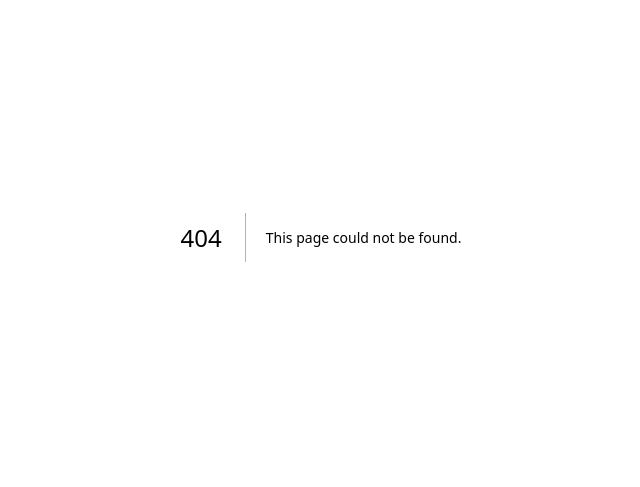
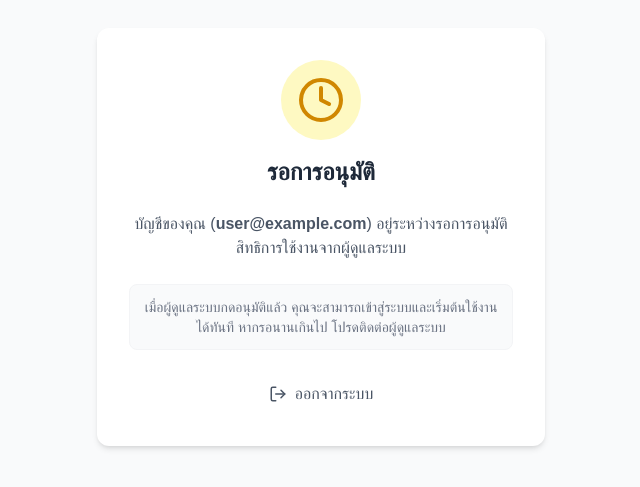
Before and after one commit to AOFYO/AI-Thai-Writing-Grading-System, a Next.js app: page /pending-approval in a window 1280 px wide. Before the commit this address had no page. Shown: the part 163-650 px from the top of the page, without its empty margins (319-959 px from the left). Built offline with nearby package versions, Linux system fonts and the light colour scheme; no server answers; the database is empty; sample sign-in values are in the browser's storage.

Commit message:
feat: Add user RBAC setup, Pending Approval page, and Admin logic in Login

```diff
--- a/src/app/login/page.tsx
+++ b/src/app/login/page.tsx
@@ -1,29 +1,61 @@
 "use client";
 
 import { signInWithPopup } from "firebase/auth";
-import { auth, googleProvider } from "@/lib/firebase";
+import { auth, googleProvider, db } from "@/lib/firebase";
+import { doc, getDoc, setDoc } from "firebase/firestore";
 import { useRouter } from "next/navigation";
-import { useEffect } from "react";
-import { FileText } from "lucide-react";
+import { useEffect, useState } from "react";
+import { FileText, Loader2 } from "lucide-react";
 
 export default function LoginPage() {
   const router = useRouter();
+  const [isLoggingIn, setIsLoggingIn] = useState(false);
 
-  // If already logged in, redirect to home
   useEffect(() => {
     const unsubscribe = auth.onAuthStateChanged((user) => {
-      if (user) router.push("/");
+      if (user && !isLoggingIn) router.push("/");
     });
     return () => unsubscribe();
-  }, [router]);
+  }, [router, isLoggingIn]);
 
   const handleLogin = async () => {
+    setIsLoggingIn(true);
     try {
-      await signInWithPopup(auth, googleProvider);
+      const result = await signInWithPopup(auth, googleProvider);
+      const user = result.user;
+
+      // Check if user exists in Firestore
+      const userRef = doc(db, "users", user.uid);
+      const userSnap = await getDoc(userRef);
+
+      if (!userSnap.exists()) {
+        // First time login -> Register in DB
+        const adminEmail = process.env.NEXT_PUBLIC_ADMIN_EMAIL || "";
+        const isMasterAdmin = user.email === adminEmail;
+
+        const initialUserData = {
+          uid: user.uid,
+          email: user.email,
+          role: isMasterAdmin ? "admin" : "guest",
+          tier: "free",
+          monthlyQuota: 100, // Default for new users
+          monthlyUsed: 0,
+          rpdLimit: 20, // Default 20 scans per day
+          dailyUsed: 0,
+          lastRequestDate: "",
+          lastRequestMonth: "",
+          createdAt: new Date().toISOString()
+        };
+
+        await setDoc(userRef, initialUserData);
+      }
+
       router.push("/");
     } catch (error: any) {
       console.error("Login failed:", error);
-      alert("ไม่สามารถเข้าสู่ระบบได้: " + error.message);
+      alert("เข้าสู่ระบบล้มเหลว: " + error.message);
+    } finally {
+      setIsLoggingIn(false);
     }
   };
 
@@ -36,14 +68,19 @@ export default function LoginPage() {
           </div>
         </div>
 
-        <h1 className="text-2xl font-bold text-gray-800">ระบบผู้ช่วย AI ตรวจข้อสอบ</h1>
-        <p className="text-gray-500">กรุณาเข้าสู่ระบบด้วยบัญชี Google เพื่อใช้งานระบบสำหรับครูผู้สอน</p>
+        <h1 className="text-2xl font-bold text-gray-800">ระบบ AI ตรวจข้อสอบ</h1>
+        <p className="text-gray-500">กรุณาเข้าสู่ระบบด้วยบัญชี Google เพื่อใช้งาน</p>
 
         <button
           onClick={handleLogin}
-          className="w-full flex items-center justify-center gap-3 bg-white border-2 border-gray-200 text-gray-700 hover:bg-gray-50 font-semibold py-3 px-4 rounded-lg transition-colors shadow-sm"
+          disabled={isLoggingIn}
+          className="w-full flex items-center justify-center gap-3 bg-white border-2 border-gray-200 text-gray-700 hover:bg-gray-50 font-semibold py-3 px-4 rounded-lg transition-colors shadow-sm disabled:opacity-50"
         >
-          <img src="https://www.svgrepo.com/show/475656/google-color.svg" alt="Google" className="w-6 h-6" />
+          {isLoggingIn ? (
+            <Loader2 className="animate-spin text-gray-500" />
+          ) : (
+            <img src="https://www.svgrepo.com/show/475656/google-color.svg" alt="Google" className="w-6 h-6" />
+          )}
           เข้าสู่ระบบด้วย Google
         </button>
       </div>
--- a/src/app/page.tsx
+++ b/src/app/page.tsx
@@ -1,44 +1,38 @@
 "use client";
 
-import { useEffect, useState } from "react";
+import { useEffect } from "react";
+import { useUserRole } from "@/hooks/useUserRole";
 import { auth } from "@/lib/firebase";
-import { onAuthStateChanged } from "firebase/auth";
 import { useRouter } from "next/navigation";
 import Link from "next/link";
-import { Loader2, FileText, CheckSquare, Settings, LogOut, FileSignature, ArrowRight } from "lucide-react";
+import { Loader2, FileText, CheckSquare, Settings, LogOut, FileSignature, ArrowRight, ShieldCheck } from "lucide-react";
 
 export default function Home() {
   const router = useRouter();
-  const [user, setUser] = useState<any>(null);
-  const [authChecking, setAuthChecking] = useState(true);
+  const { user, userData, loading } = useUserRole();
 
   useEffect(() => {
-    const unsubscribe = onAuthStateChanged(auth, (currentUser) => {
-      if (!currentUser) {
+    if (!loading) {
+      if (!user) {
         router.push("/login");
-      } else {
-        setUser(currentUser);
+      } else if (userData?.role === "guest") {
+        router.push("/pending-approval");
       }
-      setAuthChecking(false);
-    });
-
-    return () => unsubscribe();
-  }, [router]);
+    }
+  }, [user, userData, loading, router]);
 
   const handleLogout = async () => {
     await auth.signOut();
     router.push("/login");
   };
 
-  if (authChecking) {
+  if (loading || !user || userData?.role === "guest") {
     return (
       <div className="min-h-screen flex items-center justify-center bg-gray-50">
         <Loader2 className="animate-spin h-8 w-8 text-blue-600" />
       </div>
     );
   }
-
-  if (!user) return null; // Will redirect in useEffect
 
   return (
     <main className="min-h-screen bg-gray-50 flex flex-col items-center p-4 sm:p-8">
@@ -52,15 +46,27 @@ export default function Home() {
             </div>
             <div>
               <h1 className="text-2xl font-bold text-gray-800 tracking-tight">AI Thai Writing Grader</h1>
-              <p className="text-sm text-gray-500">ยินดีต้อนรับ, {user.email}</p>
+              <p className="text-sm text-gray-500 flex items-center gap-2">
+                ยินดีต้อนรับ, {user.email}
+                <span className={`uppercase text-xs font-bold px-2 py-0.5 rounded ${userData?.role === 'admin' ? 'bg-red-100 text-red-700' : 'bg-gray-100 text-gray-600'}`}>
+                  {userData?.role}
+                </span>
+              </p>
             </div>
           </div>
-          <button
-            onClick={handleLogout}
-            className="text-gray-500 hover:text-red-600 font-medium text-sm flex items-center gap-2 transition-colors px-4 py-2 hover:bg-red-50 rounded-lg"
-          >
-            <LogOut size={16} /> ออกจากระบบ
-          </button>
+          <div className="flex items-center gap-2">
+            {userData?.role === "admin" && (
+              <Link href="/admin" className="text-red-600 hover:text-red-700 font-medium text-sm flex items-center gap-2 transition-colors px-4 py-2 hover:bg-red-50 rounded-lg">
+                <ShieldCheck size={16} /> จัดการระบบ (Admin)
+              </Link>
+            )}
+            <button
+              onClick={handleLogout}
+              className="text-gray-500 hover:text-gray-700 font-medium text-sm flex items-center gap-2 transition-colors px-4 py-2 hover:bg-gray-100 rounded-lg"
+            >
+              <LogOut size={16} /> ออกจากระบบ
+            </button>
+          </div>
         </header>
 
         {/* Dashboard Grid */}
--- /dev/null
+++ b/src/app/pending-approval/page.tsx
@@ -0,0 +1,58 @@
+"use client";
+
+import { useUserRole } from "@/hooks/useUserRole";
+import { useRouter } from "next/navigation";
+import { useEffect } from "react";
+import { Clock, LogOut } from "lucide-react";
+import { auth } from "@/lib/firebase";
+
+export default function PendingApprovalPage() {
+  const { user, userData, loading } = useUserRole();
+  const router = useRouter();
+
+  useEffect(() => {
+    if (!loading) {
+      if (!user) {
+        router.push("/login");
+      } else if (userData && userData.role !== "guest") {
+        // If the admin approved them, redirect to home
+        router.push("/");
+      }
+    }
+  }, [user, userData, loading, router]);
+
+  const handleLogout = () => {
+    auth.signOut();
+    router.push("/login");
+  };
+
+  if (loading) return null; // Wait for redirect or status check
+
+  return (
+    <main className="min-h-screen bg-gray-50 flex items-center justify-center p-4">
+      <div className="bg-white p-8 rounded-xl shadow-md max-w-md w-full text-center space-y-6">
+        <div className="flex justify-center mb-4">
+          <div className="bg-yellow-100 p-4 rounded-full">
+            <Clock className="text-yellow-600 h-12 w-12" />
+          </div>
+        </div>
+
+        <h1 className="text-2xl font-bold text-gray-800">รอการอนุมัติ</h1>
+        <p className="text-gray-600">
+          บัญชีของคุณ (<b>{user?.email}</b>) อยู่ระหว่างรอการอนุมัติสิทธิการใช้งานจากผู้ดูแลระบบ
+        </p>
+        <p className="text-sm text-gray-500 bg-gray-50 p-3 rounded-lg border border-gray-100">
+          เมื่อผู้ดูแลระบบกดอนุมัติแล้ว คุณจะสามารถเข้าสู่ระบบและเริ่มต้นใช้งานได้ทันที หากรอนานเกินไป โปรดติดต่อผู้ดูแลระบบ
+        </p>
+
+        <button
+          onClick={handleLogout}
+          className="w-full flex items-center justify-center gap-2 text-gray-600 hover:text-gray-900 font-medium py-2 px-4 transition-colors"
+        >
+          <LogOut size={18} />
+          ออกจากระบบ
+        </button>
+      </div>
+    </main>
+  );
+}
--- /dev/null
+++ b/src/hooks/useUserRole.ts
@@ -0,0 +1,54 @@
+import { useState, useEffect } from "react";
+import { auth, db } from "@/lib/firebase";
+import { doc, getDoc, onSnapshot } from "firebase/firestore";
+import { onAuthStateChanged } from "firebase/auth";
+
+export interface UserData {
+  uid: string;
+  email: string;
+  role: "admin" | "teacher" | "guest";
+  tier: "free" | "premium" | "unlimited";
+  monthlyQuota: number;
+  monthlyUsed: number;
+  rpdLimit: number;
+  dailyUsed: number;
+  lastRequestDate: string;
+  lastRequestMonth: string;
+}
+
+export function useUserRole() {
+  const [user, setUser] = useState<any>(null);
+  const [userData, setUserData] = useState<UserData | null>(null);
+  const [loading, setLoading] = useState(true);
+
+  useEffect(() => {
+    const unsubscribeAuth = onAuthStateChanged(auth, (currentUser) => {
+      if (currentUser) {
+        setUser(currentUser);
+
+        // Listen to user document changes in real-time so quota/role updates reflect immediately
+        const unsubscribeDoc = onSnapshot(doc(db, "users", currentUser.uid), (docSnap) => {
+          if (docSnap.exists()) {
+            setUserData(docSnap.data() as UserData);
+          } else {
+            setUserData(null);
+          }
+          setLoading(false);
+        }, (err) => {
+          console.error("Error fetching user data:", err);
+          setLoading(false);
+        });
+
+        return () => unsubscribeDoc();
+      } else {
+        setUser(null);
+        setUserData(null);
+        setLoading(false);
+      }
+    });
+
+    return () => unsubscribeAuth();
+  }, []);
+
+  return { user, userData, loading };
+}
```
